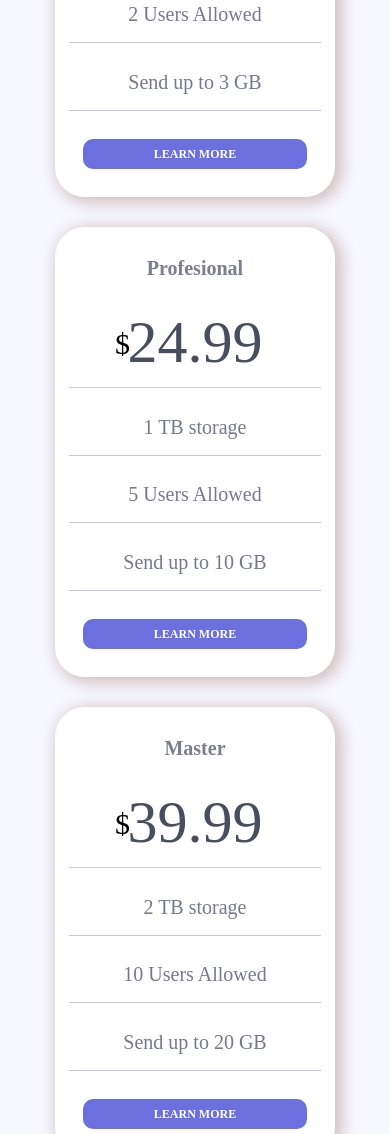
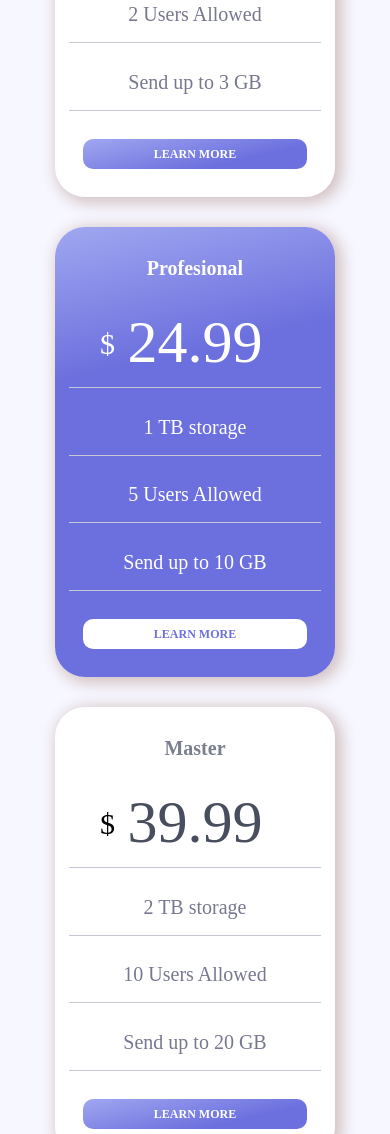
Before and after one commit to LeoRincon/Section-cards, a plain HTML site: page index.html in a window 390 px wide. Shown: the part 473-1607 px from the top of the page. Drawn offline with Linux system fonts and the light colour scheme.

Commit message:
dajustes al diseñ mobile

```diff
--- a/index.html
+++ b/index.html
@@ -33,7 +33,7 @@
                 <p class="cards--descriptions">1 TB storage</p>
                 <p class="cards--descriptions">5 Users Allowed</p>
                 <p class="cards--descriptions">Send up to 10 GB</p>
-                <a class="cards--bottom-more" href="#">LEARN MORE</a>
+                <a class="cards--bottom-more-vip" href="#">LEARN MORE</a>
             </div>
         </article>
         <article class="card__master">
--- a/main.css
+++ b/main.css
@@ -100,6 +100,10 @@ body{
     border-radius: 30px;
 }
 
+.card__profesional-container{
+    background: linear-gradient(347deg,#6c70de 70%, #a0a7f0 100%);
+}
+
 .card__basic-container h3,
 .card__profesional-container h3,
 .card__master-container h3{
@@ -108,6 +112,10 @@ body{
     font-size: 2rem;
     color: #7A7E8F;
     margin-top: 30px;
+}
+
+.card__profesional-container h3{
+    color: white;
 }
 
 .main__cards .cards--descriptions{
@@ -119,6 +127,11 @@ body{
     border-bottom: 1px solid #c7c7d6;
 }
 
+.card__profesional-container .cards--descriptions,
+.card__profesional-container .card--price,
+.card__profesional-container .card--signo-dollar{
+    color: white;
+}
 .card--price{
     width: 90%;
     font-size: 6rem;
@@ -132,13 +145,14 @@ body{
     font-size: 3rem;
     position: absolute;
     top: 100px;
-    left: 60px;
+    left: 45px;
 }
+
 
 .cards--bottom-more{
     text-decoration: none;
     color: white;
-    background-color: #6C70DE;
+    background: linear-gradient(347deg,#6c70de 30%, #a0a7f0 100%);
     width: 224px;
     height: 30px;
     border-radius: 10px;
@@ -147,3 +161,16 @@ body{
     font-size: 1.2rem;
     font-weight: bold;
 }
+
+.card__profesional-container .cards--bottom-more-vip{
+    background-color: white;
+    color:#6C70DE;
+    text-decoration: none;
+    width: 224px;
+    height: 30px;
+    border-radius: 10px;
+    text-align: center;
+    padding-top: 8px;
+    font-size: 1.2rem;
+    font-weight: bold;
+}
```
